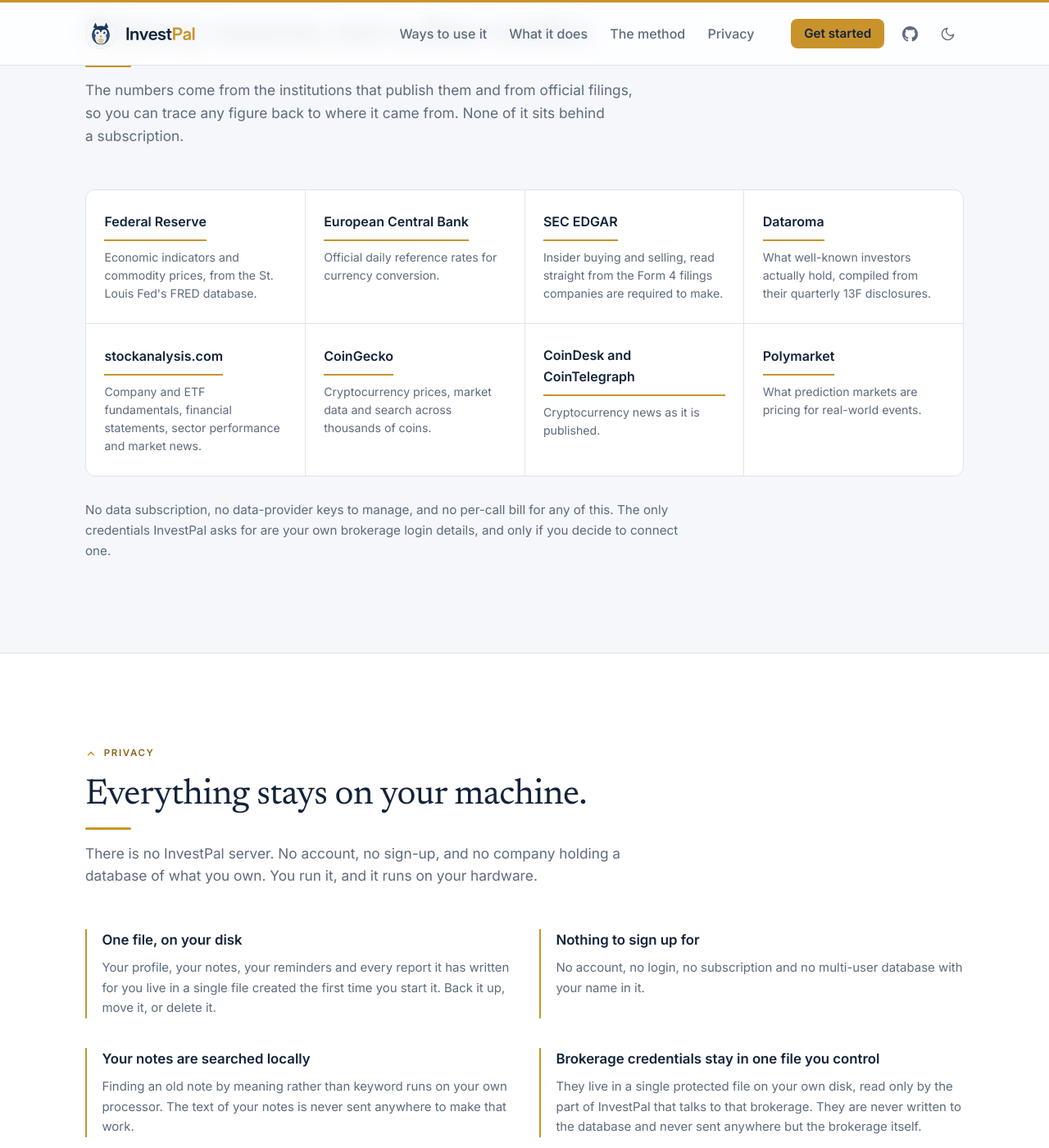
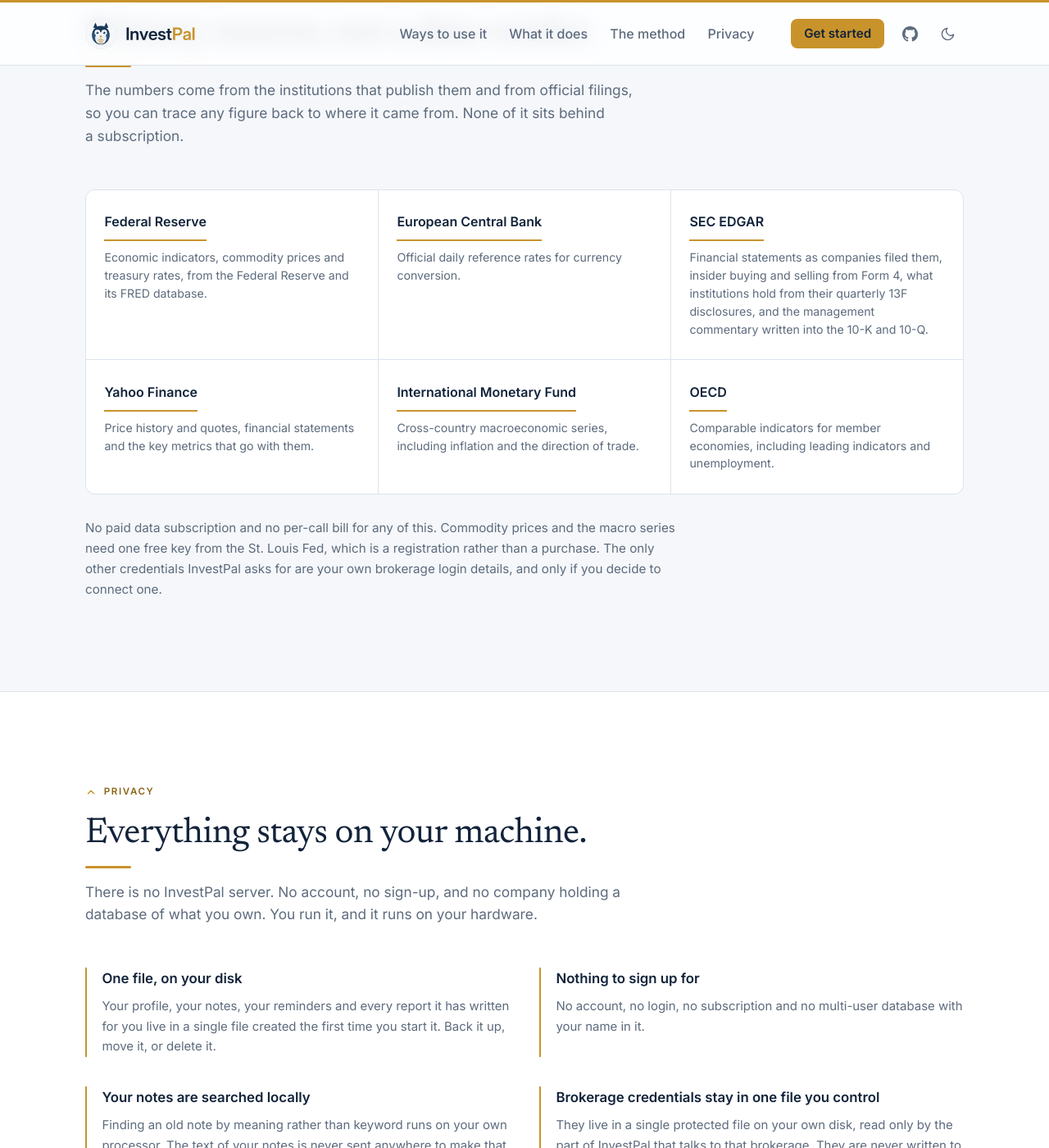
Before and after one commit to OrestisStefanou/OrestisStefanou.github.io, a Jekyll site: the page built from _pages/investpal.html, in a window 1280 px wide and 1400 px high, scrolled down 6769 px. Shown: the whole window at 82% size. Built offline with Jekyll 4.4.1, drawn with Linux system fonts in a browser that asks for light colours; some of the changed text lies outside the part shown.

Commit message:
Update the InvestPal page for the OpenBB data sources
The page described the old Go server's providers. Five of the eight source
cards no longer exist behind the product, and two claims became false.

Dataroma, stockanalysis.com, CoinGecko, CoinDesk, CoinTelegraph and Polymarket
are gone. SEC EDGAR now covers financial statements, 13F holdings and the
management commentary in 10-K and 10-Q filings, not just Form 4, so its card
says so. Yahoo Finance, the IMF and the OECD are added.

"No data-provider keys to manage" is no longer true. Commodity prices and the
Federal Reserve series need a free FRED key, which is a registration rather
than a purchase, and the copy now says that plainly instead of implying there
is nothing to set up.

Feature 01 promised prediction-market odds. There is no replacement for
Polymarket, so that clause is gone. Sector rotation is gone too: the free
provider for sector data is Toronto-listed, so the US coverage the sentence
implied is not there. Crypto is demoted to price history. Management
commentary, the treasury yield curve and earnings dates are added, all
confirmed available without a paid key.

The sources grid draws its 1px rules by showing the container background
through the gaps, so an empty cell in the last row renders as a solid block
rather than whitespace. Five cards left three of them at desktop width. Split
the combined IMF and OECD card, since they are separate institutions and the
copy reads better apart, and moved the grid to three columns. Six divides
exactly at every breakpoint, and the "free primary data sources" stat now
matches the number of cards on screen.

This copy is client-facing and needs compliance review before publication.

Co-Authored-By: Claude Opus 5 (1M context) <noreply@anthropic.com>

```diff
--- a/_pages/investpal.html
+++ b/_pages/investpal.html
@@ -179,7 +179,7 @@ only if the moat holds for a decade. Shall I test the moat next?</p>
   <div class="wrap">
     <dl class="stats">
       <div class="stat"><dt>Written analytical procedures</dt><dd><span class="stat-n">15</span></dd></div>
-      <div class="stat"><dt>Free primary data sources</dt><dd><span class="stat-n">8</span></dd></div>
+      <div class="stat"><dt>Free primary data sources</dt><dd><span class="stat-n">6</span></dd></div>
       <div class="stat"><dt>Brokerages supported</dt><dd><span class="stat-n">3</span></dd></div>
       <div class="stat"><dt>File on your machine</dt><dd><span class="stat-n">1</span></dd></div>
     </dl>
@@ -257,10 +257,11 @@ only if the moat holds for a decade. Shall I test the moat next?</p>
         <p class="feature-n">01</p>
         <div class="feature-body">
           <h3>Researches anything you can name</h3>
-          <p>Stocks, ETFs, cryptocurrencies, commodities, currencies and economic indicators. It can
-          look up a company's financial statements, see which sectors are moving, read who has been
-          buying their own shares, check what well-known investors hold, and even pull the odds
-          markets are putting on real-world events.</p>
+          <p>Stocks, ETFs, commodities, currencies and economic indicators, with price history for
+          cryptocurrencies. It can look up a company's financial statements, read the management
+          commentary filed alongside them, see who has been buying their own shares, check what
+          well-known investors hold, and pull the treasury yield curve or the date a company next
+          reports.</p>
         </div>
       </article>
 
@@ -400,7 +401,7 @@ only if the moat holds for a decade. Shall I test the moat next?</p>
     <div class="sources reveal">
       <article class="source">
         <h3>Federal Reserve</h3>
-        <p>Economic indicators and commodity prices, from the St. Louis Fed's FRED database.</p>
+        <p>Economic indicators, commodity prices and treasury rates, from the Federal Reserve and its FRED database.</p>
       </article>
       <article class="source">
         <h3>European Central Bank</h3>
@@ -408,33 +409,28 @@ only if the moat holds for a decade. Shall I test the moat next?</p>
       </article>
       <article class="source">
         <h3>SEC EDGAR</h3>
-        <p>Insider buying and selling, read straight from the Form 4 filings companies are required to make.</p>
+        <p>Financial statements as companies filed them, insider buying and selling from Form 4, what
+        institutions hold from their quarterly 13F disclosures, and the management commentary written
+        into the 10-K and 10-Q.</p>
       </article>
       <article class="source">
-        <h3>Dataroma</h3>
-        <p>What well-known investors actually hold, compiled from their quarterly 13F disclosures.</p>
+        <h3>Yahoo Finance</h3>
+        <p>Price history and quotes, financial statements and the key metrics that go with them.</p>
       </article>
       <article class="source">
-        <h3>stockanalysis.com</h3>
-        <p>Company and ETF fundamentals, financial statements, sector performance and market news.</p>
+        <h3>International Monetary Fund</h3>
+        <p>Cross-country macroeconomic series, including inflation and the direction of trade.</p>
       </article>
       <article class="source">
-        <h3>CoinGecko</h3>
-        <p>Cryptocurrency prices, market data and search across thousands of coins.</p>
-      </article>
-      <article class="source">
-        <h3>CoinDesk and CoinTelegraph</h3>
-        <p>Cryptocurrency news as it is published.</p>
-      </article>
-      <article class="source">
-        <h3>Polymarket</h3>
-        <p>What prediction markets are pricing for real-world events.</p>
+        <h3>OECD</h3>
+        <p>Comparable indicators for member economies, including leading indicators and unemployment.</p>
       </article>
     </div>
 
-    <p class="skill-note">No data subscription, no data-provider keys to manage, and no per-call
-    bill for any of this. The only credentials InvestPal asks for are your own brokerage login
-    details, and only if you decide to connect one.</p>
+    <p class="skill-note">No paid data subscription and no per-call bill for any of this. Commodity
+    prices and the macro series need one free key from the St. Louis Fed, which is a registration
+    rather than a purchase. The only other credentials InvestPal asks for are your own brokerage
+    login details, and only if you decide to connect one.</p>
   </div>
 </section>
 
--- a/assets/css/investpal.css
+++ b/assets/css/investpal.css
@@ -586,7 +586,7 @@ code:not(pre code) {
    8d. Data sources
    -------------------------------------------------------------------------- */
 
-.sources { display: grid; grid-template-columns: repeat(4, 1fr); gap: 1px; background: var(--border); border: 1px solid var(--border); border-radius: var(--radius); overflow: hidden; }
+.sources { display: grid; grid-template-columns: repeat(3, 1fr); gap: 1px; background: var(--border); border: 1px solid var(--border); border-radius: var(--radius); overflow: hidden; }
 .sources > * { min-width: 0; }
 .source { background: var(--bg); padding: 1.4rem 1.4rem 1.6rem; border-top: 2px solid transparent; }
 .band--soft .source { background: var(--bg); }
```
Also changed, not shown: other parts of _pages/investpal.html (+1 -1 lines).
